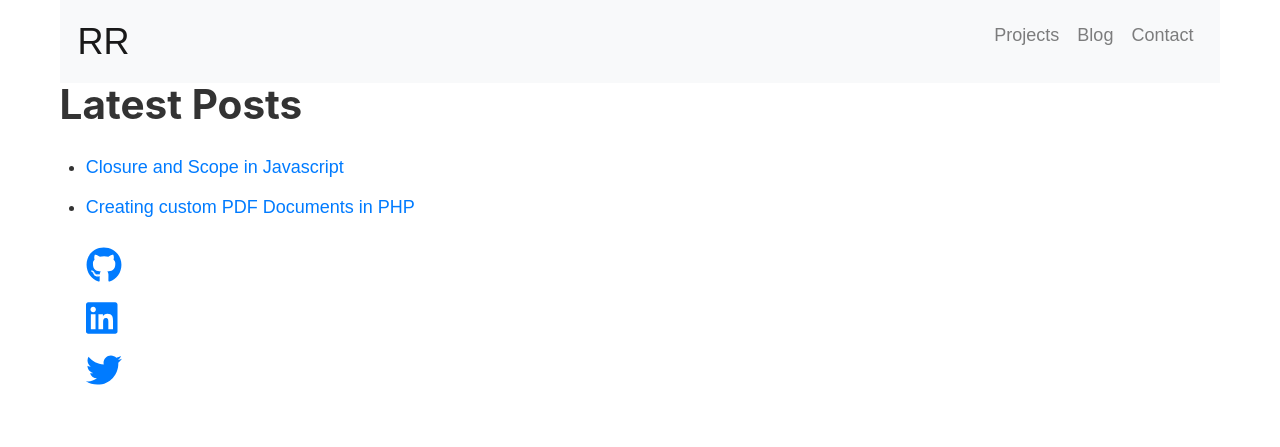
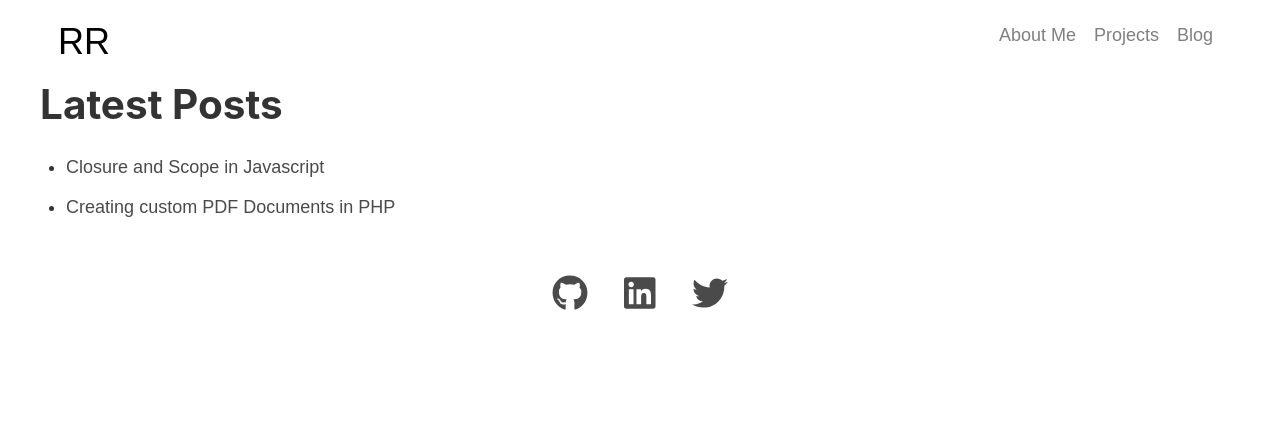
Before and after one commit to ronniergz/ronniergz.com, a Gatsby site: page /blog in a window 1280 px wide. Built offline with nearby package versions, Linux system fonts and the light colour scheme; Gatsby itself is replaced by a stand-in of ours.

Commit message:
image styling

```diff
--- a/src/components/footer.js
+++ b/src/components/footer.js
@@ -2,27 +2,47 @@
 import React from "react";
 import { FontAwesomeIcon } from '@fortawesome/react-fontawesome';
 import { fab, faTwitter, faGithub, faLinkedin} from '@fortawesome/free-brands-svg-icons'
+import styled from "styled-components"
+
+const Container = styled.div`
+  max-width: 1200px;
+  margin: 0 auto;
+`;
+
+const Social = styled.li`
+  margin: 1rem;
+  display: inline
+`;
+
+const SocialList = styled.ul`
+  list-style-type: none;
+  text-align: center;
+  margin: 3rem;
+
+`;
 
 const Footer = (props) => {
 
   return (
-    <ul style={{'list-style-type': 'none'}}>
-      <li>
+    <Container>
+      <SocialList>
+        <Social>
           <a href="https://github.com/ronniergz">
             <FontAwesomeIcon icon={fab, faGithub} size="2x"/>
           </a>
-      </li>
-      <li>
+        </Social>
+        <Social>
           <a href="https://www.linkedin.com/in/ronniergz/">
             <FontAwesomeIcon icon={fab, faLinkedin} size="2x"/>
           </a>
-      </li>
-      <li>
+        </Social>
+        <Social>
           <a href="https://twitter.com/ronniergz">
             <FontAwesomeIcon icon={fab, faTwitter} size="2x"/>
           </a>
-      </li>
-    </ul>
+        </Social>
+      </SocialList>
+    </Container>
   )
 }
 
--- a/src/components/header.js
+++ b/src/components/header.js
@@ -11,33 +11,40 @@ import {
   NavLink,
 } from 'reactstrap';
 
- const Navigation = (props) => {
+const Container = styled.div`
+  max-width: 1200px;
+  margin: 0 auto;
+`;
+
+const Header = (props) => {
 
   const [isOpen, setIsOpen] = useState(false);
   const toggle = () => setIsOpen(!isOpen);
 
     return (
       <React.Fragment>
-        <Navbar color="light" light expand="sm" >
-          <NavbarBrand href="/" style={{'font-size': '2rem'}}>RR</NavbarBrand>
+        <Container>
+          <Navbar light expand="sm">
+            <NavbarBrand href="/" style={{'font-size': '2rem', 'color': "black"}}>RR</NavbarBrand>
             <NavbarToggler onClick={toggle} />
             <Collapse isOpen={isOpen} navbar>
               <Nav className="ml-auto" navbar>
+                <NavItem>
+                  <NavLink href="/" className="nav-link">About Me</NavLink>
+                </NavItem>
                 <NavItem>
                   <NavLink href="/projects">Projects</NavLink>
                 </NavItem>
                 <NavItem>
                   <NavLink href="/blog">Blog</NavLink>
                 </NavItem>
-              <NavItem>
-                <NavLink href="/contact">Contact</NavLink>
-              </NavItem>
               </Nav>
             </Collapse>
           </Navbar>
+        </Container>
       </React.Fragment>
     )
 
 }
 
-export default Navigation;
+export default Header;
--- a/src/components/layout.js
+++ b/src/components/layout.js
@@ -8,10 +8,10 @@
 import React from "react";
 import PropTypes from "prop-types";
 import { useStaticQuery, graphql } from "gatsby";
-import Navigation from "./header.js"
+import styled from "styled-components"
+import Header from "./header.js"
 import Footer from "./footer.js"
 import "./layout.scss"
-
 
 
 const Layout = ({ children }) => {
@@ -26,19 +26,11 @@ const Layout = ({ children }) => {
   `)
 
   return (
-    <>
-      <div
-        style={{
-          margin: `0 auto`,
-          maxWidth: 1200,
-          padding: `0 1.0875rem 1.45rem`,
-        }}
-      >
-        <Navigation />
+      <div>
+        <Header />
         <main>{children}</main>
         <Footer />
       </div>
-    </>
   )
 }
 
--- a/src/components/layout.scss
+++ b/src/components/layout.scss
@@ -42,10 +42,12 @@ template {
 a {
   background-color: transparent;
   -webkit-text-decoration-skip: objects;
+  color: rgb(75, 74, 74);
 }
 a:active,
 a:hover {
   outline-width: 0;
+  color:gray
 }
 abbr[title] {
   border-bottom: none;
--- a/src/pages/blog.js
+++ b/src/pages/blog.js
@@ -2,9 +2,16 @@ import React from "react"
 import { Link } from "gatsby"
 import Layout from "../components/layout"
 import SEO from "../components/seo"
+import styled from "styled-components"
+
+const Container = styled.div`
+  max-width: 1200px;
+  margin: 0 auto;
+`;
 
 const Blog = ({data}) => (
   <Layout>
+    <Container>
       <SEO title="Blog" />
       <h1>Latest Posts</h1>
       <ul>
@@ -18,6 +25,7 @@ const Blog = ({data}) => (
           </li>
         ))}
       </ul>
+      </Container>
   </Layout>
 )
 
```
Also changed, not shown: src/pages/index.js (+23 -6 lines), src/pages/projects.js (+21 -7 lines). Lines whose indentation alone changed are shown as unchanged.
